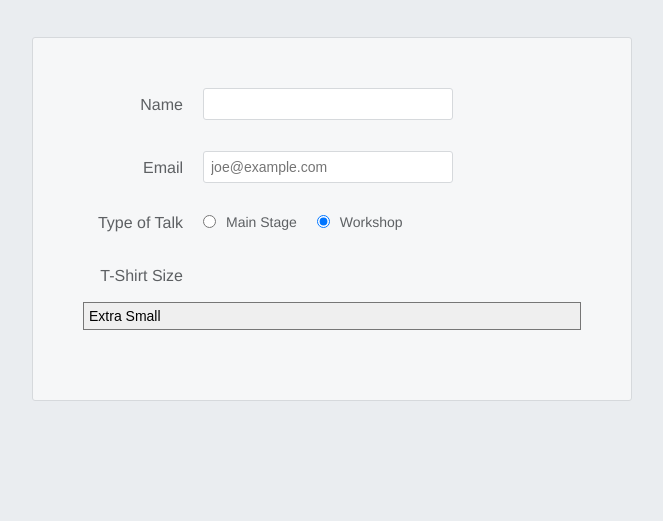
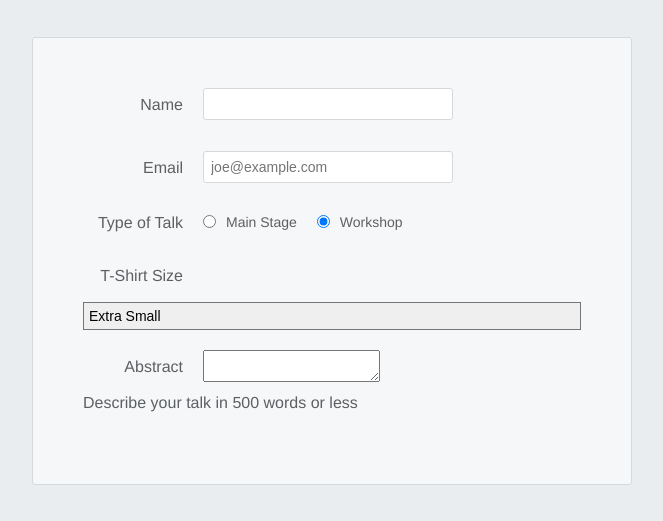
Before and after one commit to Joshdefleur/Forms, a plain HTML site: page index.html in a window 1280 px wide. Shown: the part 225-746 px from the top of the page, without its empty margins (308-971 px from the left). Drawn offline with Linux system fonts and the light colour scheme.

Commit message:
textarea html

```diff
--- a/index.html
+++ b/index.html
@@ -50,6 +50,12 @@
         </select>
       </div>
 
+      <div class='form-row'>
+        <label for='abstract'>Abstract</label>
+        <textarea id='abstract' name='abstract'></textarea>
+        <div class='instructions'>Describe your talk in 500 words or less</div>
+      </div>
+
     </form>
 
 
```
